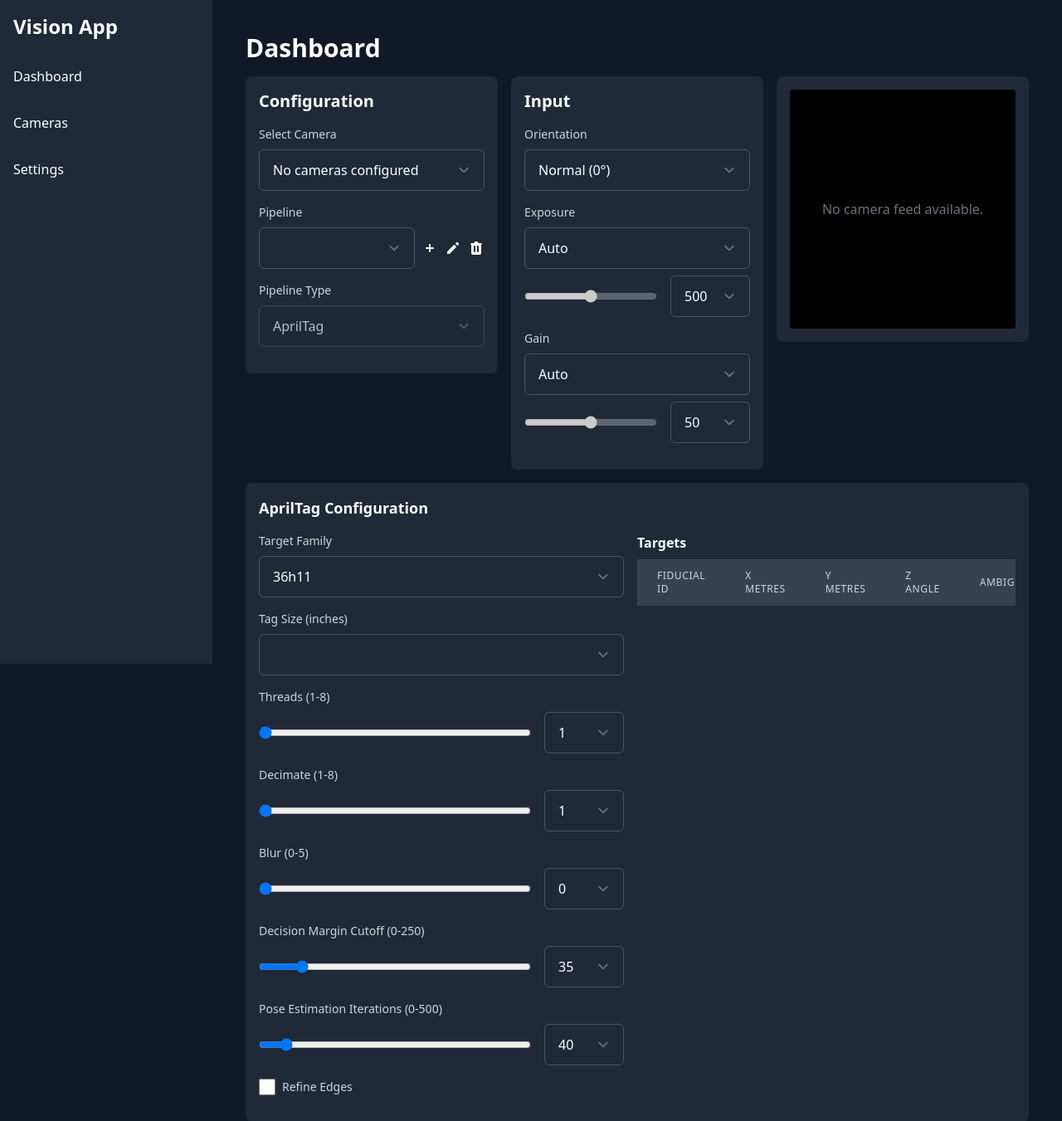
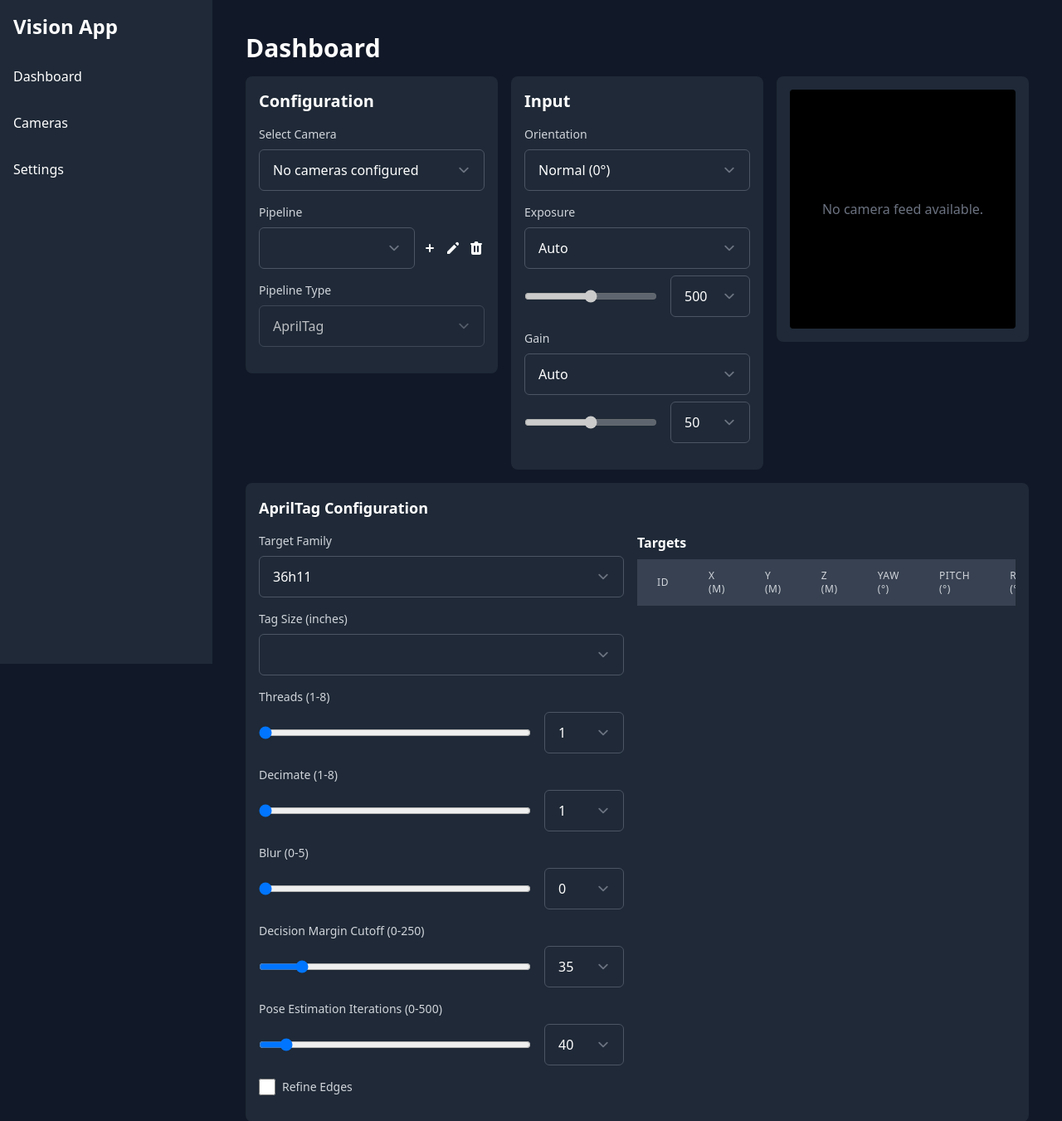
Before and after one commit to krystian-booker/ArcSight, a Python web app: template app/templates/index.html in a window 1280 px wide. Shown: the top 1351 px of the page at 83% size. Run offline with Jinja, Linux system fonts and the light colour scheme; the template is opened without the code that fills it, so the values that code supplies are empty; some libraries are stand-ins or nearby versions.

Commit message:
updates to returned data

```diff
--- a/app/camera_utils.py
+++ b/app/camera_utils.py
@@ -155,6 +155,7 @@ class VisionProcessingThread(threading.Thread):
 
                 # Format results for the frontend/API
                 current_results = {
+                    "tags_found": len(detections) > 0,
                     "detections": detections,
                     "processing_time_ms": f"{processing_time:.2f}"
                 }
--- a/app/templates/index.html
+++ b/app/templates/index.html
@@ -186,11 +186,14 @@
                         <table class="min-w-full divide-y divide-gray-700">
                             <thead class="bg-gray-700">
                                 <tr>
-                                    <th scope="col" class="px-6 py-3 text-left text-xs font-medium text-gray-300 uppercase tracking-wider">Fiducial ID</th>
-                                    <th scope="col" class="px-6 py-3 text-left text-xs font-medium text-gray-300 uppercase tracking-wider">X metres</th>
-                                    <th scope="col" class="px-6 py-3 text-left text-xs font-medium text-gray-300 uppercase tracking-wider">Y metres</th>
-                                    <th scope="col" class="px-6 py-3 text-left text-xs font-medium text-gray-300 uppercase tracking-wider">Z Angle</th>
-                                    <th scope="col" class="px-6 py-3 text-left text-xs font-medium text-gray-300 uppercase tracking-wider">Ambiguity</th>
+                                    <th scope="col" class="px-6 py-3 text-left text-xs font-medium text-gray-300 uppercase tracking-wider">ID</th>
+                                    <th scope="col" class="px-6 py-3 text-left text-xs font-medium text-gray-300 uppercase tracking-wider">X (m)</th>
+                                    <th scope="col" class="px-6 py-3 text-left text-xs font-medium text-gray-300 uppercase tracking-wider">Y (m)</th>
+                                    <th scope="col" class="px-6 py-3 text-left text-xs font-medium text-gray-300 uppercase tracking-wider">Z (m)</th>
+                                    <th scope="col" class="px-6 py-3 text-left text-xs font-medium text-gray-300 uppercase tracking-wider">Yaw (°)</th>
+                                    <th scope="col" class="px-6 py-3 text-left text-xs font-medium text-gray-300 uppercase tracking-wider">Pitch (°)</th>
+                                    <th scope="col" class="px-6 py-3 text-left text-xs font-medium text-gray-300 uppercase tracking-wider">Roll (°)</th>
+                                    <th scope="col" class="px-6 py-3 text-left text-xs font-medium text-gray-300 uppercase tracking-wider">Error</th>
                                 </tr>
                             </thead>
                             <tbody id="apriltag-targets-tbody" class="bg-gray-800 divide-y divide-gray-700">
@@ -667,23 +670,27 @@ document.addEventListener('DOMContentLoaded', function() {
 
         tbody.innerHTML = ''; // Clear previous results
 
-        if (!results || !results.tags_found) {
-            tbody.innerHTML = '<tr><td colspan="5" class="text-center text-gray-500 py-4">No targets detected</td></tr>';
+        if (!results || !results.tags_found || !results.detections || results.detections.length === 0) {
+            tbody.innerHTML = '<tr><td colspan="8" class="text-center text-gray-500 py-4">No targets detected</td></tr>';
             return;
         }
 
-        // This is a placeholder for a single tag. You would loop if your results contained an array of tags.
-        const row = document.createElement('tr');
-        row.innerHTML = `
-            <td class="px-6 py-4 whitespace-nowrap text-sm font-medium text-white">${results.id || 'N/A'}</td>
-            <td class="px-6 py-4 whitespace-nowrap text-sm text-gray-300">${results.x !== undefined ? results.x.toFixed(3) : 'N/A'}</td>
-            <td class="px-6 py-4 whitespace-nowrap text-sm text-gray-300">${results.y !== undefined ? results.y.toFixed(3) : 'N/A'}</td>
-            <td class="px-6 py-4 whitespace-nowrap text-sm text-gray-300">${results.z_angle !== undefined ? results.z_angle.toFixed(2) : 'N/A'}</td>
-            <td class="px-6 py-4 whitespace-nowrap text-sm text-gray-300">${results.ambiguity !== undefined ? results.ambiguity.toFixed(4) : 'N/A'}</td>
-        `;
-        tbody.appendChild(row);
+        // Loop through each detection and create a table row
+        results.detections.forEach(tag => {
+            const row = document.createElement('tr');
+            row.innerHTML = `
+                <td class="px-6 py-4 whitespace-nowrap text-sm font-medium text-white">${tag.id || 'N/A'}</td>
+                <td class="px-6 py-4 whitespace-nowrap text-sm text-gray-300">${tag.x_m !== undefined ? tag.x_m.toFixed(3) : 'N/A'}</td>
+                <td class="px-6 py-4 whitespace-nowrap text-sm text-gray-300">${tag.y_m !== undefined ? tag.y_m.toFixed(3) : 'N/A'}</td>
+                <td class="px-6 py-4 whitespace-nowrap text-sm text-gray-300">${tag.z_m !== undefined ? tag.z_m.toFixed(3) : 'N/A'}</td>
+                <td class="px-6 py-4 whitespace-nowrap text-sm text-gray-300">${tag.yaw_deg !== undefined ? tag.yaw_deg.toFixed(2) : 'N/A'}</td>
+                <td class="px-6 py-4 whitespace-nowrap text-sm text-gray-300">${tag.pitch_deg !== undefined ? tag.pitch_deg.toFixed(2) : 'N/A'}</td>
+                <td class="px-6 py-4 whitespace-nowrap text-sm text-gray-300">${tag.roll_deg !== undefined ? tag.roll_deg.toFixed(2) : 'N/A'}</td>
+                <td class="px-6 py-4 whitespace-nowrap text-sm text-gray-300">${tag.pose_error !== undefined ? tag.pose_error.toFixed(4) : 'N/A'}</td>
+            `;
+            tbody.appendChild(row);
+        });
     }
-
 
     // Initial setup
     const initialCameraId = cameraSelect.value;
```
Also changed, not shown: app/pipelines/apriltag_pipeline.py (+17 -14 lines).
